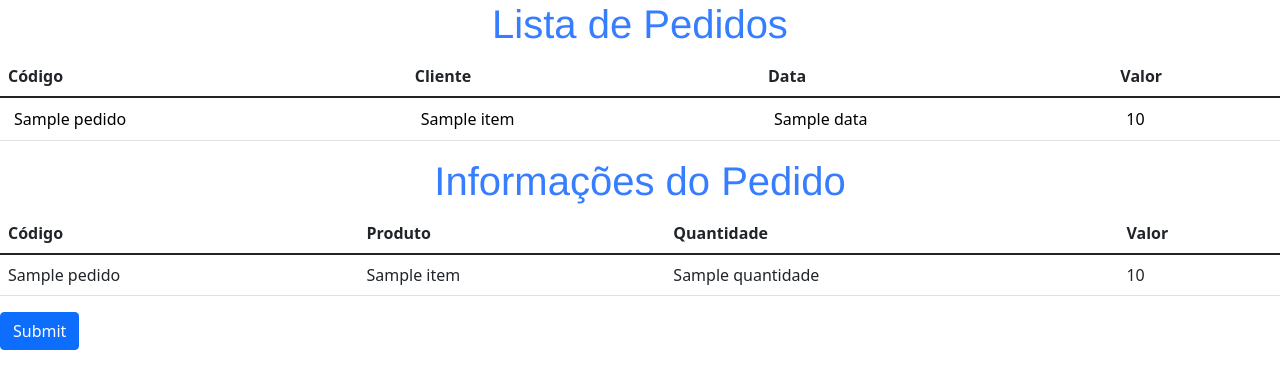
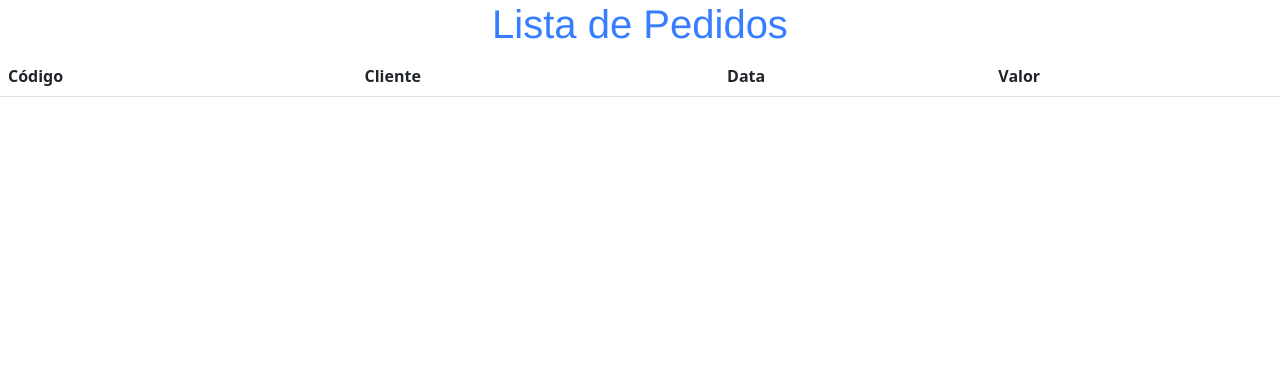
Before and after one commit to gabrielhcamacho/API-Data-Consuming, a Flask app: page / in a window 1280 px wide. Shown: the top 389 px of the page. Run offline with Flask 2, Linux system fonts and the light colour scheme; a database or web service that is not in the repository returns one stand-in record (values such as "Sample title"); data that the repository does not hold is empty.

Commit message:
concluded

```diff
--- a/api.py
+++ b/api.py
@@ -1,19 +1,20 @@
 import requests
 
+urlClientes = 'https://sistemalift1.com/lift_ps/api/Clientes'
+urlPedidos = 'https://sistemalift1.com/lift_ps/api/Pedidos'
+urlProdutos = 'https://sistemalift1.com/lift_ps/api/Produtos'
+urlItens = 'https://sistemalift1.com/lift_ps/api/ItensPedido'
+
+clientes = requests.get(urlClientes).json()
+pedidos = requests.get(urlPedidos).json()
+produtos = requests.get(urlProdutos).json()
+itens = requests.get(urlItens).json()
+
+listaClientes = [cliente['nome'] for cliente in clientes]
+listaPedidos = [pedido['cliente'] for pedido in pedidos]
+listaData = [pedido['data'] for pedido in pedidos]
+
 def get_lista_pedidos():
-    urlClientes = 'https://sistemalift1.com/lift_ps/api/Clientes'
-    urlPedidos = 'https://sistemalift1.com/lift_ps/api/Pedidos'
-    urlProdutos = 'https://sistemalift1.com/lift_ps/api/Produtos'
-    urlItens = 'https://sistemalift1.com/lift_ps/api/ItensPedido'
-
-    clientes = requests.get(urlClientes).json()
-    pedidos = requests.get(urlPedidos).json()
-    produtos = requests.get(urlProdutos).json()
-    itens = requests.get(urlItens).json()
-
-    listaClientes = [cliente['nome'] for cliente in clientes]
-    listaPedidos = [pedido['cliente'] for pedido in pedidos]
-    listaData = [pedido['data'] for pedido in pedidos]
     listaPedidosFinal = []
 
     for i in range(len(itens)):
@@ -27,19 +28,6 @@ def get_lista_pedidos():
     return listaPedidosFinal
 
 def get_info_pedidos():
-    urlClientes = 'https://sistemalift1.com/lift_ps/api/Clientes'
-    urlPedidos = 'https://sistemalift1.com/lift_ps/api/Pedidos'
-    urlProdutos = 'https://sistemalift1.com/lift_ps/api/Produtos'
-    urlItens = 'https://sistemalift1.com/lift_ps/api/ItensPedido'
-
-    clientes = requests.get(urlClientes).json()
-    pedidos = requests.get(urlPedidos).json()
-    produtos = requests.get(urlProdutos).json()
-    itens = requests.get(urlItens).json()
-
-    listaClientes = [cliente['nome'] for cliente in clientes]
-    listaPedidos = [pedido['cliente'] for pedido in pedidos]
-    listaData = [pedido['data'] for pedido in pedidos]
     infoPedidos = []
     for i in range(len(itens)):
         row = {}
@@ -55,15 +43,6 @@ def get_info_pedidos():
 
 
 def get_info_clientes():
-    urlClientes = 'https://sistemalift1.com/lift_ps/api/Clientes'
-    urlPedidos = 'https://sistemalift1.com/lift_ps/api/Pedidos'
-    urlProdutos = 'https://sistemalift1.com/lift_ps/api/Produtos'
-    urlItens = 'https://sistemalift1.com/lift_ps/api/ItensPedido'
-
-    clientes = requests.get(urlClientes).json()
-    pedidos = requests.get(urlPedidos).json()
-    produtos = requests.get(urlProdutos).json()
-    itens = requests.get(urlItens).json()
 
     dadosCliente = []
     for i in range(len(pedidos)):
@@ -75,3 +54,15 @@ def get_info_clientes():
         dadosCliente.append(row)
 
     return dadosCliente
+
+def get_items():
+    return itens
+
+def get_pedidos():
+    return pedidos
+
+def get_clientes():
+    return clientes
+
+def get_pedidos():
+    return pedidos
--- a/server.py
+++ b/server.py
@@ -3,6 +3,7 @@ import requests
 from api import *
 
 app = Flask(__name__)
+app.config['SEND_FILE_MAX_AGE_DEFAULT'] = 0
 
 @app.route('/', methods=['GET', 'POST'])
 def home():
@@ -20,7 +21,14 @@ teste = get_info_pedidos()
 def pedidos(pedidos):
     cliente = get_info_clientes()
     pedido = teste[pedidos]
-    return render_template("teste.html", pedido=pedido, cliente=cliente[pedidos])
+    lista = get_lista_pedidos()
+    itens = get_items()
+    clientes = get_clientes()
+    pedi = get_pedidos()
+    pessoa = clientes[pedi[itens[pedidos]['pedido'] - 1]['cliente'] - 1]
+    pessoa['data'] = pedi[itens[pedidos]['pedido'] - 1]['data']
+    return render_template("pedidos.html", pedido=pedido, cliente=pessoa)
+
 
 
 if __name__ == '__main__':
--- a/static/styles.css
+++ b/static/styles.css
@@ -2,13 +2,15 @@
     width: 100%;
     justify-content: center;
     align-items: center;
+    display: flex;
 }
 
-h1{
+h1, h4{
     font-size: 60px;
     text-align: center;
     color:#377DFF;
-    font-family: Helvetica, Arial, sans-serif
+    font-family: Helvetica, Arial, sans-serif;
+    margin-bottom: 30;
 }
 
 
@@ -25,5 +27,6 @@ h1{
     width: 100%;
     display: flex;
     margin-right: 150px;
-    background-color: transparent;
+    justify-content: flex-end;
+    margin-right: 40px;
 }
--- a/templates/index.html
+++ b/templates/index.html
@@ -36,38 +36,6 @@
       </table>
     </div>
 
-    <h1>Informações do Pedido</h1>
-
-      <table class="table">
-        <thead>
-          <tr>
-            <th scope="col">Código</th>
-            <th scope="col">Produto</th>
-            <th scope="col">Quantidade</th>
-            <th scope="col">Valor</th>
-          </tr>
-        </thead>
-        <tbody>
-
-            {% for pedido in pedidos %}
-              <tr>
-
-                {% for dado in pedido.values() %}
-                  <td>{{dado}}</td>
-                {% endfor %}
-
-              </tr>
-
-            {% endfor %}
-
-        </tbody>
-      </table>
-    </div>
-    <form method="post" action="/">
-      <button  type="submit" name="submit_button" value="Do Something" class="btn btn-primary">Submit</button>
-    </form>
-
-
 
     <!-- JavaScript Bundle with Popper -->
 <script src="https://cdn.jsdelivr.net/npm/bootstrap@5.1.1/dist/js/bootstrap.bundle.min.js" integrity="sha384-/bQdsTh/da6pkI1MST/rWKFNjaCP5gBSY4sEBT38Q/9RBh9AH40zEOg7Hlq2THRZ" crossorigin="anonymous"></script>
```
Also changed, not shown: api2.py (deleted, +0 -22 lines), templates/pedidos.html (renamed from templates/teste.html, +4 -3 lines).
